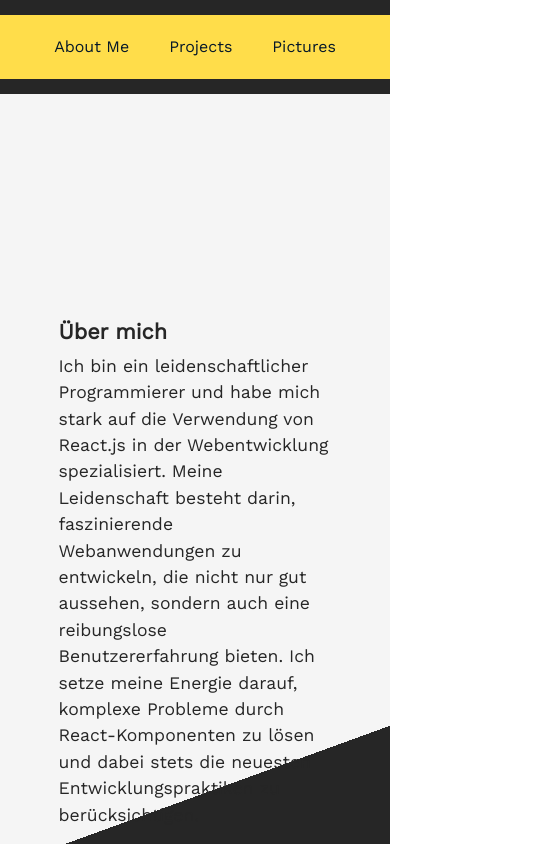
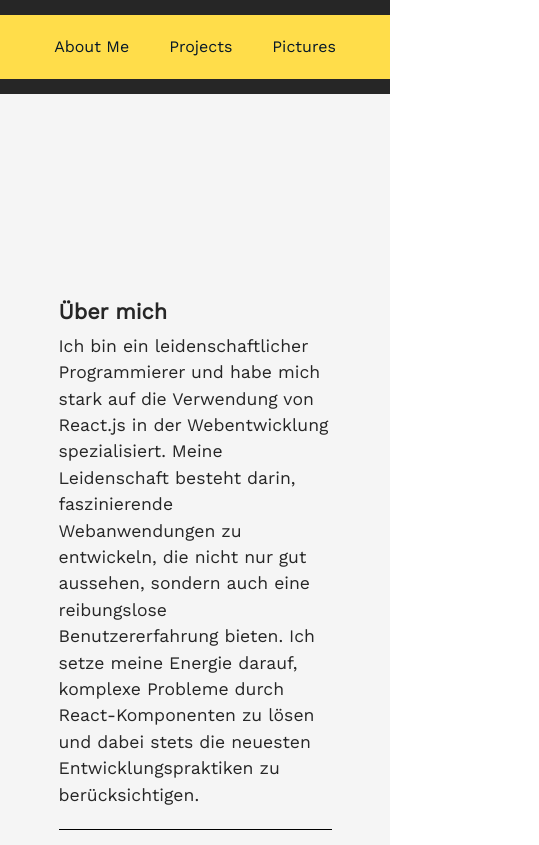
Before and after one commit to kutaykurt/portfolio, a React (Create React App) app: page / in a window 390 px wide. Shown: the top 845 px of the page, 539 px wide, since content can reach past the window. Built offline with nearby package versions, Linux system fonts and the light colour scheme.

Commit message:
mehr responsive gemacht

```diff
--- a/src/App.scss
+++ b/src/App.scss
@@ -18,10 +18,11 @@ $main-red: #FF4040;
 .App {
     background: rgb(250,250,250);
 background: linear-gradient(160deg, $main-white 88%, $main-black 88%);
-    height: 100vh;
+    min-height: 100vh;
+    height: auto;
 }
 
 .routes-container {
     width: 70%;
-    margin: 100px auto;
+    margin: 80px auto 0px auto;
 }
--- a/src/pages/Aboutme/Aboutme.jsx
+++ b/src/pages/Aboutme/Aboutme.jsx
@@ -1,6 +1,6 @@
 import React from 'react';
 import './Aboutme.scss';
-import meinBild from './unnamed.jpg';
+import meinBild from './Kutay3.jpg';
 
 const Aboutme = () => {
   return (
--- a/src/pages/Projects/Projects.scss
+++ b/src/pages/Projects/Projects.scss
@@ -3,6 +3,7 @@
 .Projects {
   display: flex;
   justify-content: space-evenly;
+  flex-wrap: wrap;
 
   .project-img {
     border: 2px $main-black solid;
```
Also changed, not shown: src/pages/Aboutme/Kutay3.jpg (added).
